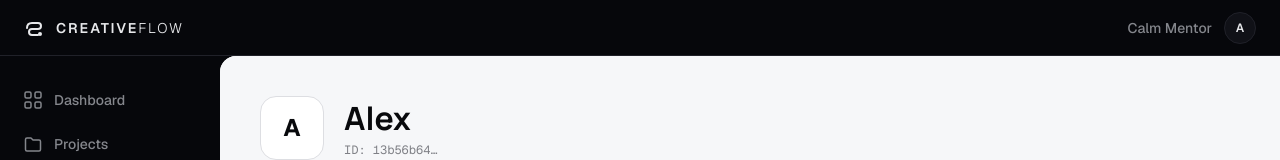
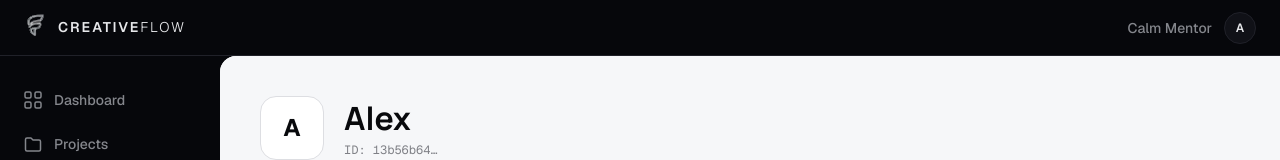
Before and after one commit to 0xElyte/CreativeFlow, a Next.js app in the folder creative-flow/: page /profile in a window 1280 px wide. Shown: the top 160 px of the page. Built offline with nearby package versions, Linux system fonts and the light colour scheme; what @elevenlabs/react would draw is missing.

Commit message:
feat: use flow-logo.svg in top bar

```diff
--- a/creative-flow/components/layout/AppShell.tsx
+++ b/creative-flow/components/layout/AppShell.tsx
@@ -1,5 +1,6 @@
 "use client"
 
+import Image from "next/image"
 import Link from "next/link"
 import { usePathname } from "next/navigation"
 import { TONE_CONFIGS } from "@/lib/constants"
@@ -99,9 +100,13 @@ function ShellInner({ children }: { children: React.ReactNode }) {
           className="flex items-center gap-2.5 select-none"
           aria-label="CreativeFlow home"
         >
-          <span style={{ color: "var(--cf-text-inv)" }}>
-            <IconFlow />
-          </span>
+          <Image
+            src="/flow-logo.svg"
+            alt="CreativeFlow logo"
+            width={24}
+            height={34}
+            priority
+          />
           <span
             className="text-sm font-semibold tracking-[0.12em] uppercase"
             style={{ color: "var(--cf-text-inv)", letterSpacing: "0.14em" }}
```
